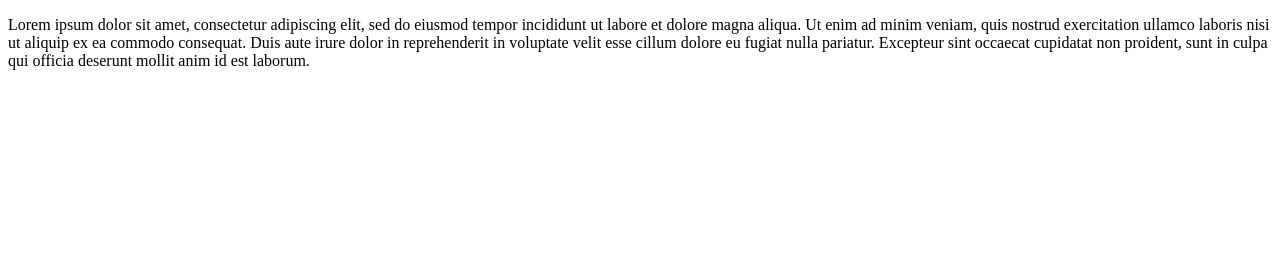
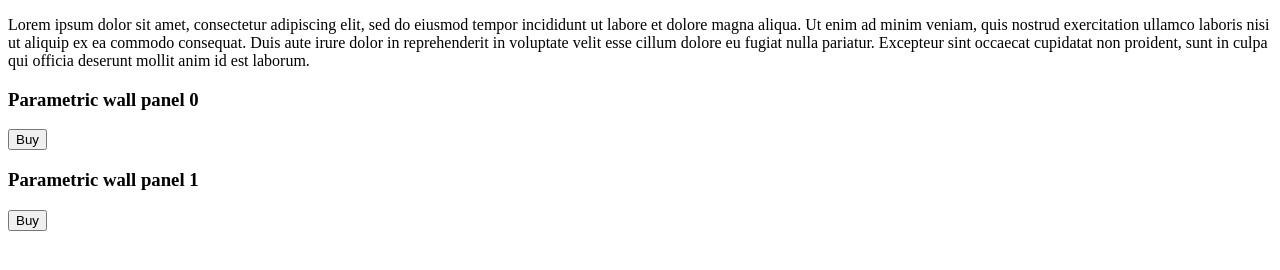
Before and after one commit to AG89z/SINE-website, a Gatsby site: page /shop in a window 1280 px wide. Built offline with nearby package versions, Linux system fonts and the light colour scheme; Gatsby itself is replaced by a stand-in of ours.

Commit message:
Working oh shop structure

```diff
--- a/gatsby-config.js
+++ b/gatsby-config.js
@@ -14,6 +14,12 @@ module.exports = {
         path: `${__dirname}/src/data/`,
       },
     },
-    `gatsby-transformer-remark`,
+    `gatsby-transformer-yaml`,
+    {
+      resolve: `gatsby-source-filesystem`,
+      options: {
+        path: `./src/data/products`,
+      },
+    },
   ]
 }
--- /dev/null
+++ b/src/data/products/000.yaml
@@ -0,0 +1,3 @@
+code: 000
+name: Parametric wall panel
+description: An exceptional piece of art
--- /dev/null
+++ b/src/data/products/001.yaml
@@ -0,0 +1,3 @@
+code: 001
+name: Parametric wall panel
+description: Another exceptional piece of art
--- a/src/pages/index.js
+++ b/src/pages/index.js
@@ -7,7 +7,7 @@ import "../style/style.css"
 import img1 from "../data/images/sine banner 1.png"
 import img2 from "../data/images/sine banner 2.jpg"
 
-import logo from "../data/SINE logo.svg"
+import logo from "../data/images/SINE logo.svg"
 
 export default () => {
   return (
--- a/src/pages/shop.js
+++ b/src/pages/shop.js
@@ -1,9 +1,19 @@
 import React from "react"
 
-import { graphql } from "gatsby"
+import { graphql, prefetchPathname } from "gatsby"
 
-export default props => {
-  const posts = props.data.allMarkdownRemark.edges
+const ProductCard = ({ data }) => {
+  const { name, code, description } = data
+  return (
+    <div>
+      <h3>{`${name} ${code}`}</h3>
+      <button>Buy</button>
+    </div>
+  )
+}
+
+export default ({ data }) => {
+  const products = data.allProductsYaml.edges
 
   return (
     <div className="shop">
@@ -18,34 +28,23 @@ export default props => {
           culpa qui officia deserunt mollit anim id est laborum.
         </p>
       </div>
+      <div>
+        {products.map(product => (
+          <ProductCard key={product.node.code} data={product.node} />
+        ))}
+      </div>
     </div>
   )
 }
 
 export const pageQuery = graphql`
-  query {
-    site {
-      siteMetadata {
-        title
-        description
-      }
-    }
-    allMarkdownRemark(sort: { fields: [frontmatter___date], order: DESC }) {
+  {
+    allProductsYaml {
       edges {
         node {
-          excerpt
-          fields {
-            slug
-          }
-          frontmatter {
-            date(formatString: "MMMM DD, YYYY")
-            title
-            path
-            image {
-              name
-              src
-            }
-          }
+          code
+          name
+          description
         }
       }
     }
```
Also changed, not shown: package.json (+3 -9 lines), src/data/images/SINE logo.svg (renamed from src/data/SINE logo.svg), 1 other file.
